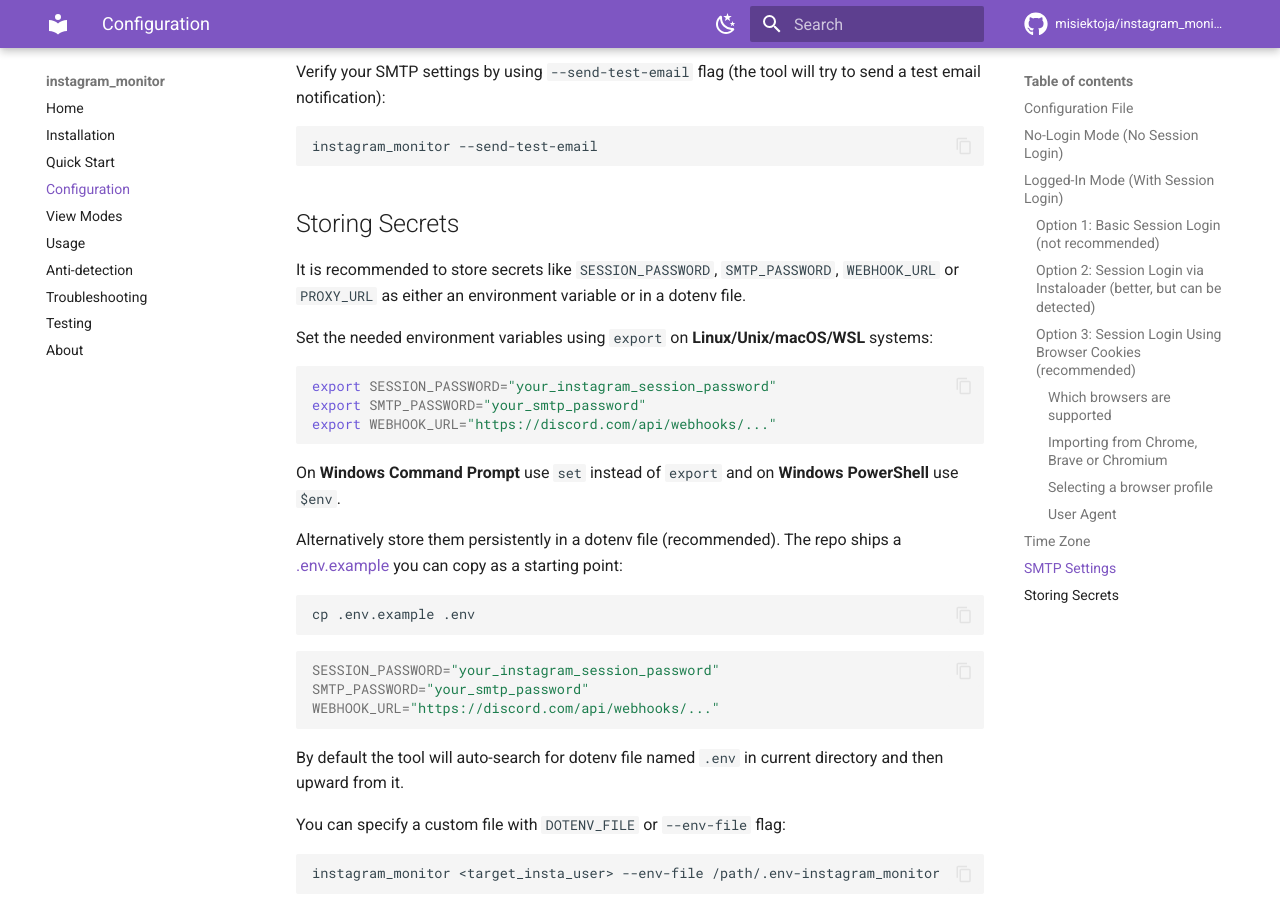
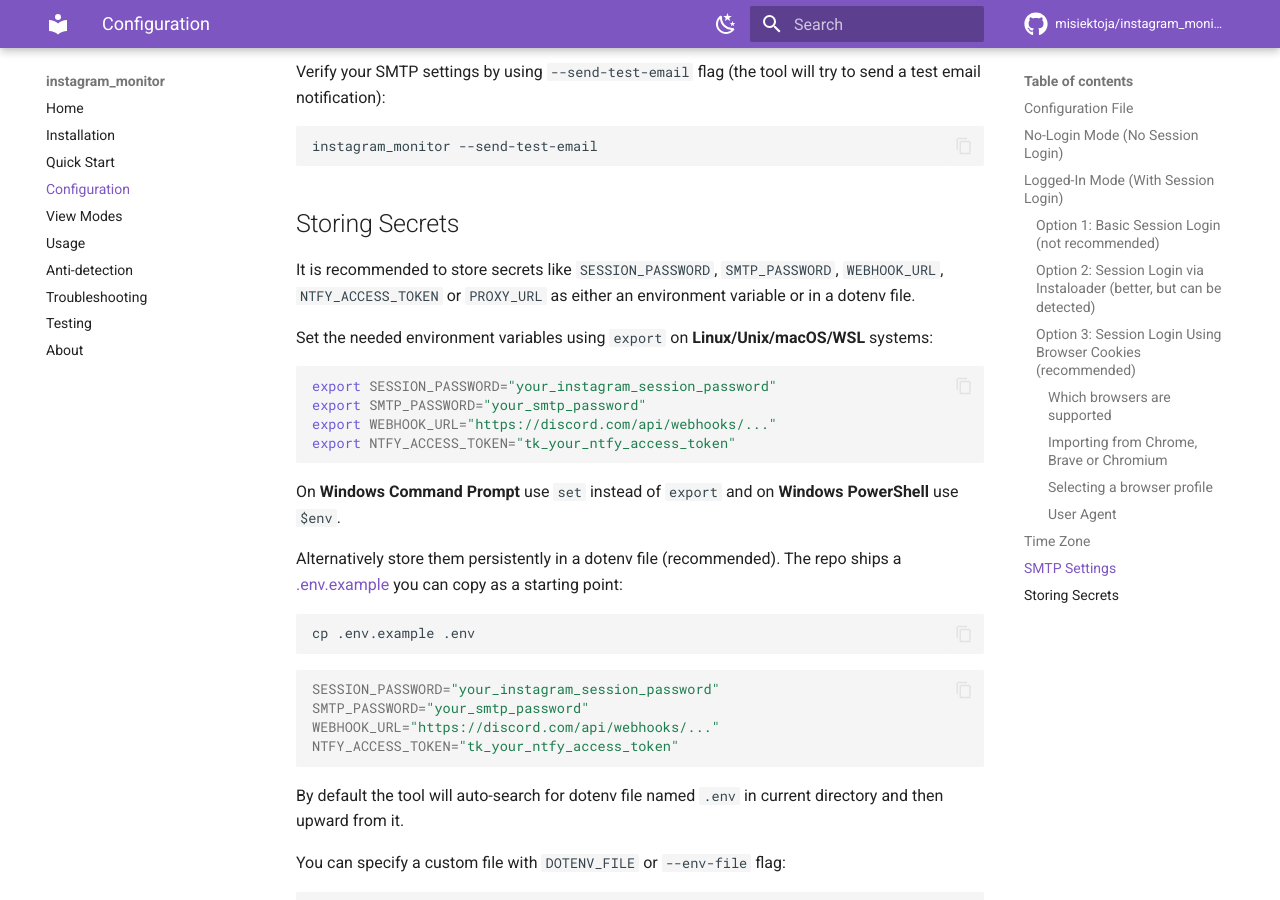
Before and after one commit to misiektoja/instagram_monitor, an MkDocs documentation site: the page built from docs/configuration.md, in a window 1280 px wide and 900 px high, scrolled down 5289 px. Built offline with MkDocs 1.6.1 and Material for MkDocs 9.7.7, drawn with Linux system fonts in a browser that asks for light colours; comment, search, counter and statistics services are not loaded.

Commit message:
docs(configuration): add ntfy token secret guidance

````diff
--- a/docs/configuration.md
+++ b/docs/configuration.md
@@ -192,7 +192,7 @@ instagram_monitor --send-test-email
 <a id="storing-secrets"></a>
 ## Storing Secrets
 
-It is recommended to store secrets like `SESSION_PASSWORD`, `SMTP_PASSWORD`, `WEBHOOK_URL` or `PROXY_URL` as either an environment variable or in a dotenv file.
+It is recommended to store secrets like `SESSION_PASSWORD`, `SMTP_PASSWORD`, `WEBHOOK_URL`, `NTFY_ACCESS_TOKEN` or `PROXY_URL` as either an environment variable or in a dotenv file.
 
 Set the needed environment variables using `export` on **Linux/Unix/macOS/WSL** systems:
 
@@ -200,6 +200,7 @@ Set the needed environment variables using `export` on **Linux/Unix/macOS/WSL**
 export SESSION_PASSWORD="your_instagram_session_password"
 export SMTP_PASSWORD="your_smtp_password"
 export WEBHOOK_URL="https://discord.com/api/webhooks/..."
+export NTFY_ACCESS_TOKEN="tk_your_ntfy_access_token"
 ```
 
 On **Windows Command Prompt** use `set` instead of `export` and on **Windows PowerShell** use `$env`.
@@ -214,6 +215,7 @@ cp .env.example .env
 SESSION_PASSWORD="your_instagram_session_password"
 SMTP_PASSWORD="your_smtp_password"
 WEBHOOK_URL="https://discord.com/api/webhooks/..."
+NTFY_ACCESS_TOKEN="tk_your_ntfy_access_token"
 ```
 
 By default the tool will auto-search for dotenv file named `.env` in current directory and then upward from it.
````
